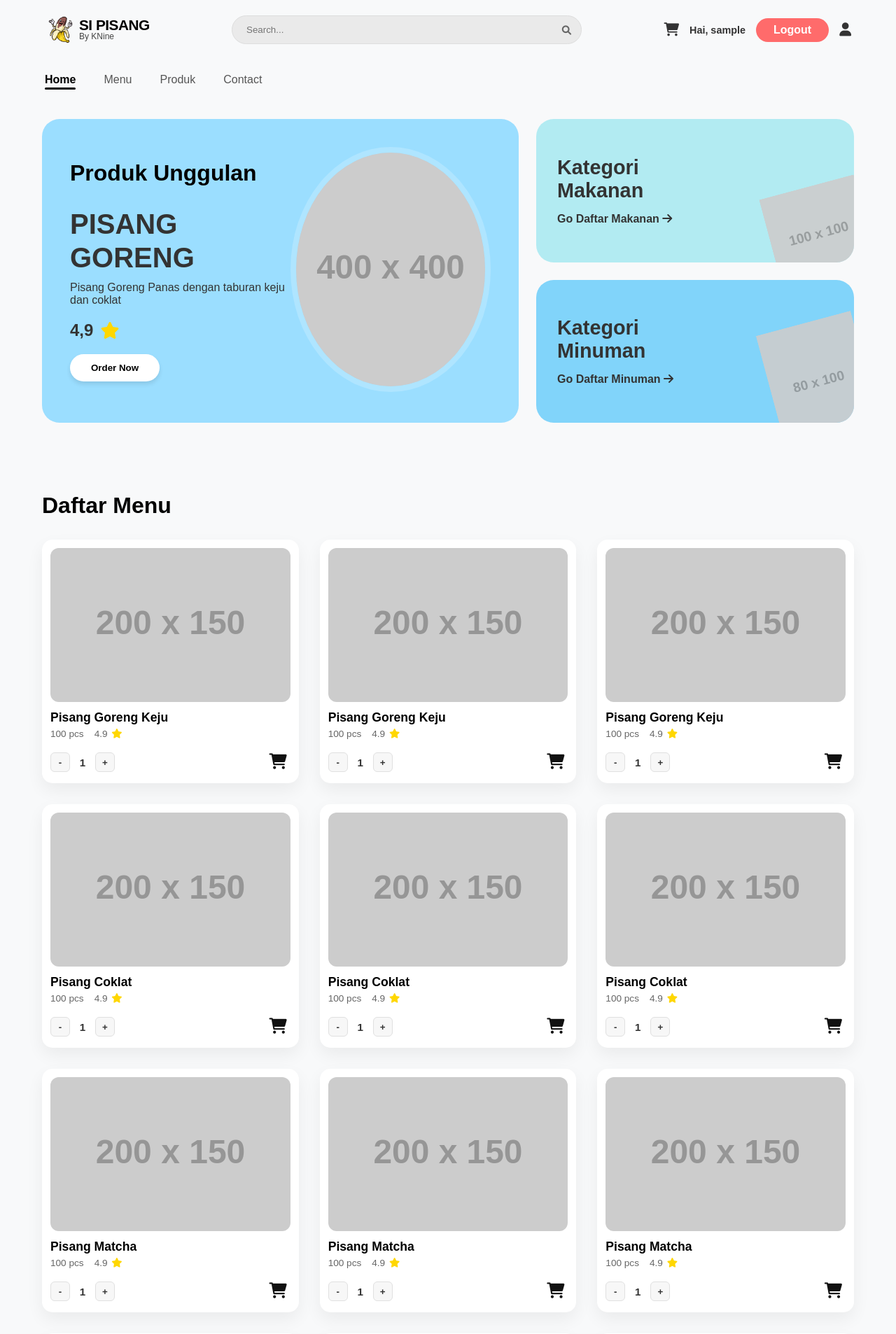
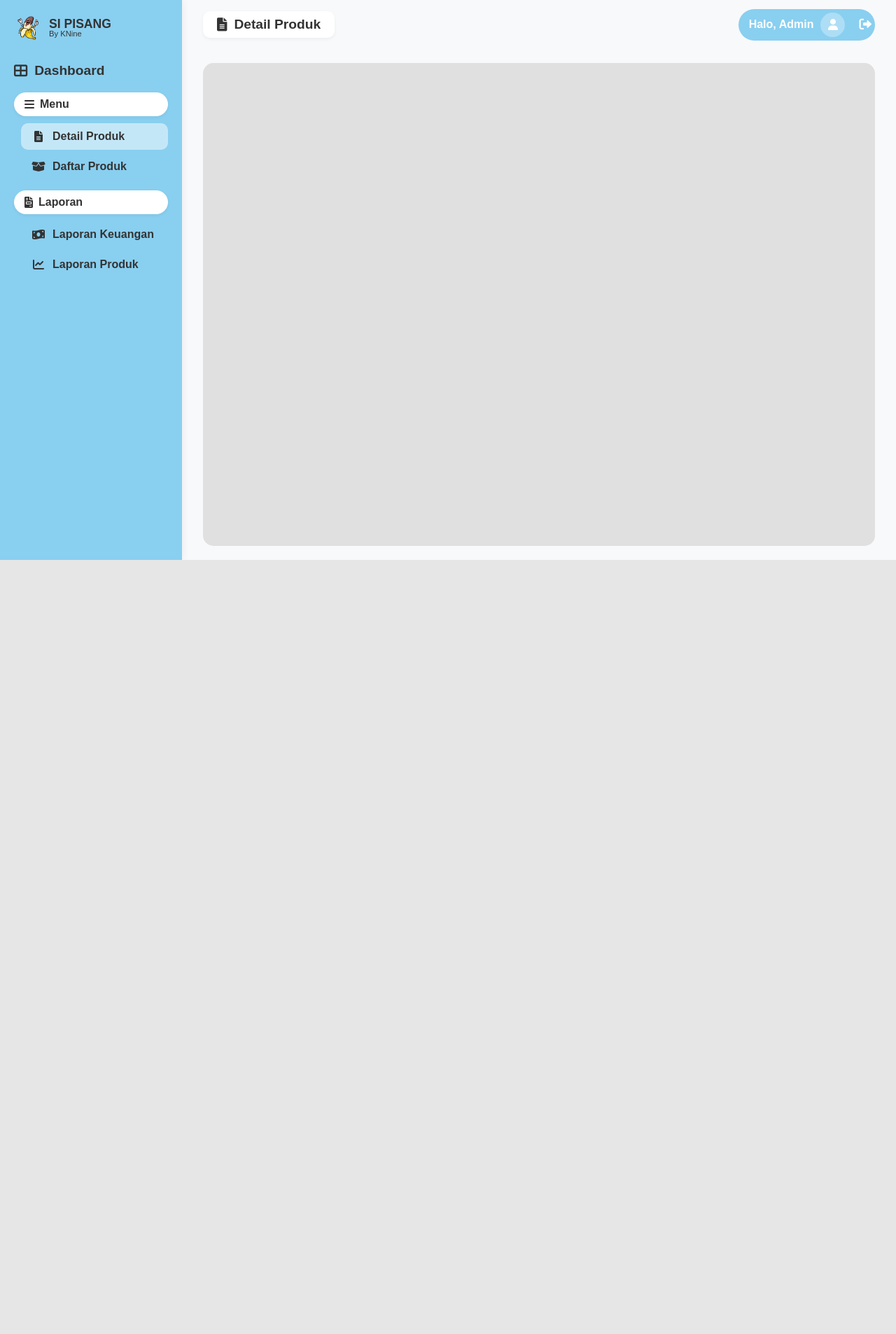
Before and after one commit to Nomus729/SI_Pisang-Hoheng---Project, a PHP site: page /index.php?action=dashboard in a window 1280 px wide. Shown: the top 1906 px of the page at 70% size. After the commit the page ends 800 px from the top, so only its background shows below. Run offline with PHP 8.4, Linux system fonts and the light colour scheme; the visitor is signed in with stand-in values (Sample User, id 1); grey boxes labelled with a size stand in for pictures from a placeholder-image service; some libraries are stand-ins or nearby versions.

Commit message:
[add] Dashboard first

```diff
--- /dev/null
+++ b/controllers/AdminController.php
@@ -0,0 +1,26 @@
+<?php
+class AdminController {
+
+    public function __construct() {
+        if (session_status() == PHP_SESSION_NONE) {
+            session_start();
+        }
+
+        // Proteksi: Cek apakah user adalah ADMIN
+        if (!isset($_SESSION['role']) || $_SESSION['role'] !== 'admin') {
+            header("Location: index.php"); // Tendang balik ke home jika bukan admin
+            exit;
+        }
+    }
+
+    public function dashboard() {
+        $data = [
+            'title' => 'Dashboard - Si Pisang',
+            'page' => 'detail_produk' // Menandakan halaman aktif
+        ];
+        require 'views/admin/dashboard.php';
+    }
+
+    // Anda bisa menambahkan fungsi lain nanti, misal: daftarProduk(), laporan(), dll.
+}
+?>
--- a/controllers/AuthController.php
+++ b/controllers/AuthController.php
@@ -8,20 +8,13 @@ class AuthController {
         $db = $database->getConnection();
         $user = new User($db);
 
-        // Ambil data dari form
-        $email = isset($_POST['email']) ? $_POST['email'] : '';
-        $password = isset($_POST['password']) ? $_POST['password'] : '';
+        $user->email = $_POST['email'];
+        $user->password = $_POST['password'];
 
-        $user->email = $email;
-        $user->password = $password;
-
-        // Cek Login
         $loggedInUser = $user->login();
 
         if ($loggedInUser) {
-            // LOGIN SUKSES
-            // (Tidak perlu session_start lagi, sudah di index.php)
-
+            session_start();
             $_SESSION['user_id'] = $loggedInUser['id'];
             $_SESSION['nama_user'] = $loggedInUser['nama_user'];
             $_SESSION['role'] = $loggedInUser['role'];
@@ -30,15 +23,18 @@ class AuthController {
             $_SESSION['flash_title'] = 'Login Berhasil!';
             $_SESSION['flash_text'] = 'Selamat datang, ' . $loggedInUser['nama_user'];
 
-            header("Location: index.php");
+            // --- LOGIKA REDIRECT BERDASARKAN ROLE ---
+            if ($loggedInUser['role'] === 'admin') {
+                header("Location: index.php?action=dashboard");
+            } else {
+                header("Location: index.php");
+            }
             exit();
         } else {
-            // LOGIN GAGAL
+            session_start();
             $_SESSION['flash_icon'] = 'error';
             $_SESSION['flash_title'] = 'Login Gagal!';
             $_SESSION['flash_text'] = 'Email atau Password salah.';
-
-            // Sinyal agar modal terbuka lagi
             $_SESSION['keep_modal'] = 'login';
 
             header("Location: index.php");
--- a/index.php
+++ b/index.php
@@ -6,9 +6,11 @@ ob_start(); // Mencegah error "Cannot modify header info"
 // 2. Load Controllers
 require_once 'controllers/HomeController.php';
 require_once 'controllers/AuthController.php';
+require_once 'controllers/AdminController.php';
 if (file_exists('controllers/CartController.php')) {
     require_once 'controllers/CartController.php';
 }
+
 
 // 3. Routing
 $action = isset($_GET['action']) ? $_GET['action'] : 'home';
@@ -50,7 +52,6 @@ switch ($action) {
         }
         break;
 
-
     case 'update_cart': // Routing Update
         if (class_exists('CartController')) {
             $cart = new CartController();
@@ -65,6 +66,10 @@ switch ($action) {
         }
         break;
 
+    case 'dashboard':
+        $admin = new AdminController();
+        $admin->dashboard();
+        break;
 
     default:
         $controller = new HomeController();
--- a/public/css/style.css
+++ b/public/css/style.css
@@ -873,3 +873,127 @@ main.container {
     position: relative;
     z-index: 1;
 }
+
+/* =========================================
+   18. ADMIN DASHBOARD STYLE
+   ========================================= */
+
+/* Reset khusus Admin Body agar tidak kena padding-top user */
+body.admin-body {
+    padding-top: 0;
+    background-color: #f4f4f4;
+    overflow: hidden; /* Hilangkan scroll body utama */
+}
+
+.admin-layout {
+    display: flex;
+    height: 100vh; /* Full layar */
+}
+
+/* --- SIDEBAR --- */
+.sidebar {
+    width: 260px;
+    background: #89CFF0; /* Biru Si Pisang */
+    color: #333;
+    display: flex;
+    flex-direction: column;
+    padding: 20px;
+    box-shadow: 2px 0 10px rgba(0,0,0,0.05);
+    z-index: 10;
+}
+
+.sidebar-header {
+    display: flex; align-items: center; gap: 10px; margin-bottom: 30px;
+}
+.sidebar-header img { width: 40px; }
+.sidebar-header .text { display: flex; flex-direction: column; line-height: 1; }
+.sidebar-header .brand { font-weight: 800; font-size: 1.1rem; }
+.sidebar-header .sub { font-size: 0.7rem; font-weight: 500; }
+
+.menu-label {
+    font-size: 1.2rem; font-weight: 800; margin-bottom: 20px;
+    display: flex; align-items: center; gap: 10px;
+}
+
+.menu-group { margin-bottom: 15px; }
+.menu-title {
+    background: #fff; padding: 8px 15px; border-radius: 20px;
+    font-weight: 700; margin-bottom: 10px; box-shadow: 0 2px 5px rgba(0,0,0,0.05);
+    display: flex; align-items: center; gap: 8px;
+}
+
+.menu-item {
+    display: flex; align-items: center; gap: 10px;
+    padding: 10px 15px; margin-bottom: 5px; margin-left: 10px;
+    text-decoration: none; color: #333; font-weight: 600;
+    border-radius: 10px; transition: 0.3s;
+}
+
+.menu-item:hover, .menu-item.active {
+    background: rgba(255,255,255,0.5);
+}
+.menu-item i { width: 20px; text-align: center; }
+
+
+/* --- MAIN CONTENT --- */
+.main-content {
+    flex: 1;
+    display: flex; flex-direction: column;
+    background: #f8f9fa;
+}
+
+/* Header Admin */
+.admin-header {
+    height: 70px;
+    background: transparent; /* Sesuai desain, menyatu dengan bg */
+    display: flex; justify-content: space-between; align-items: center;
+    padding: 0 30px;
+}
+
+.page-title {
+    background: #fff; padding: 8px 20px; border-radius: 10px;
+    font-weight: 800; font-size: 1.2rem;
+    box-shadow: 0 2px 5px rgba(0,0,0,0.05);
+    display: flex; align-items: center; gap: 10px;
+}
+
+.admin-profile {
+    background: #89CFF0; padding: 5px 5px 5px 15px;
+    border-radius: 30px; display: flex; align-items: center; gap: 10px;
+    color: #fff; font-weight: 600;
+}
+
+.profile-icon {
+    width: 35px; height: 35px; background: rgba(255,255,255,0.3);
+    border-radius: 50%; display: flex; align-items: center; justify-content: center;
+}
+
+.admin-logout {
+    margin-left: 10px; color: #fff; font-size: 1.1rem;
+    transition: 0.3s;
+}
+.admin-logout:hover { color: #d32f2f; }
+
+/* Content Body (Canvas Abu-abu) */
+.content-body {
+    flex: 1;
+    padding: 20px 30px;
+}
+
+.empty-state-card {
+    background: #e0e0e0; /* Abu-abu seperti gambar */
+    width: 100%; height: 100%;
+    border-radius: 15px;
+    display: flex; align-items: center; justify-content: center;
+    position: relative;
+}
+
+/* Demo Element (Hijau di gambar) */
+.cursor-demo {
+    position: absolute; left: 10%; bottom: 30%;
+    display: flex; flex-direction: column; gap: 5px;
+}
+.tag-green {
+    background: #2ecc71; color: white; padding: 2px 8px;
+    border-radius: 4px; font-size: 0.9rem;
+}
--- /dev/null
+++ b/views/admin/dashboard.php
@@ -0,0 +1,74 @@
+<!DOCTYPE html>
+<html lang="id">
+<head>
+    <meta charset="UTF-8">
+    <meta name="viewport" content="width=device-width, initial-scale=1.0">
+    <title><?= $data['title'] ?></title>
+    <link rel="stylesheet" href="public/css/style.css">
+    <link rel="stylesheet" href="https://cdnjs.cloudflare.com/ajax/libs/font-awesome/6.0.0/css/all.min.css">
+</head>
+<body class="admin-body">
+
+    <div class="admin-layout">
+
+        <aside class="sidebar">
+            <div class="sidebar-header">
+                <img src="public/img/logoHoheng.webp" alt="Logo">
+                <div class="text">
+                    <span class="brand">SI PISANG</span>
+                    <span class="sub">By KNine</span>
+                </div>
+            </div>
+
+            <div class="sidebar-menu">
+                <div class="menu-label"><i class="fas fa-th-large"></i> Dashboard</div>
+
+                <div class="menu-group">
+                    <div class="menu-title"><i class="fas fa-bars"></i> Menu</div>
+                    <a href="#" class="menu-item active">
+                        <i class="fas fa-file-alt"></i> Detail Produk
+                    </a>
+                    <a href="#" class="menu-item">
+                        <i class="fas fa-box-open"></i> Daftar Produk
+                    </a>
+                </div>
+
+                <div class="menu-group">
+                    <div class="menu-title"><i class="fas fa-file-invoice"></i> Laporan</div>
+                    <a href="#" class="menu-item">
+                        <i class="fas fa-money-bill-wave"></i> Laporan Keuangan
+                    </a>
+                    <a href="#" class="menu-item">
+                        <i class="fas fa-chart-line"></i> Laporan Produk
+                    </a>
+                </div>
+            </div>
+        </aside>
+
+        <main class="main-content">
+
+            <header class="admin-header">
+                <div class="page-title">
+                    <i class="fas fa-file-alt"></i> Detail Produk
+                </div>
+                <div class="admin-profile">
+                    <span>Halo, Admin</span>
+                    <div class="profile-icon">
+                        <i class="fas fa-user"></i>
+                    </div>
+                    <a href="index.php?action=logout" class="admin-logout" title="Logout">
+                        <i class="fas fa-sign-out-alt"></i>
+                    </a>
+                </div>
+            </header>
+
+            <div class="content-body">
+                <div class="empty-state-card">
+                    </div>
+            </div>
+
+        </main>
+    </div>
+
+</body>
+</html>
--- a/views/home.php
+++ b/views/home.php
@@ -26,14 +26,22 @@
             </div>
 
             <div class="user-actions">
+                <a href="index.php?action=cart" class="icon-link" id="cartBtn"
+                   data-login="<?= isset($_SESSION['nama_user']) ? 'true' : 'false' ?>">
+                   <i class="fas fa-shopping-cart"></i>
+                </a>
 
-                <a href="index.php?action=cart" class="icon-link" id="cartBtn"
-       data-login="<?= isset($_SESSION['nama_user']) ? 'true' : 'false' ?>">
-       <i class="fas fa-shopping-cart"></i>
-    </a>
                 <?php if(isset($_SESSION['nama_user'])): ?>
                     <span style="font-weight:bold; font-size: 0.9rem;">Hai, <?= $_SESSION['nama_user'] ?></span>
+
+                    <?php if(isset($_SESSION['role']) && $_SESSION['role'] === 'admin'): ?>
+                        <a href="index.php?action=dashboard" class="btn-signin" style="background:#4CAF50; color:white;">
+                            <i class="fas fa-tachometer-alt"></i> Dashboard
+                        </a>
+                    <?php endif; ?>
+
                     <a href="index.php?action=logout" class="btn-signin" style="background:#ff6b6b; color:white;">Logout</a>
+
                 <?php else: ?>
                     <button class="btn-signin" id="openLoginBtn">Sign In / Sign Up</button>
                 <?php endif; ?>
```
Also changed, not shown: reset_admin.php (added, +39 -0 lines).
